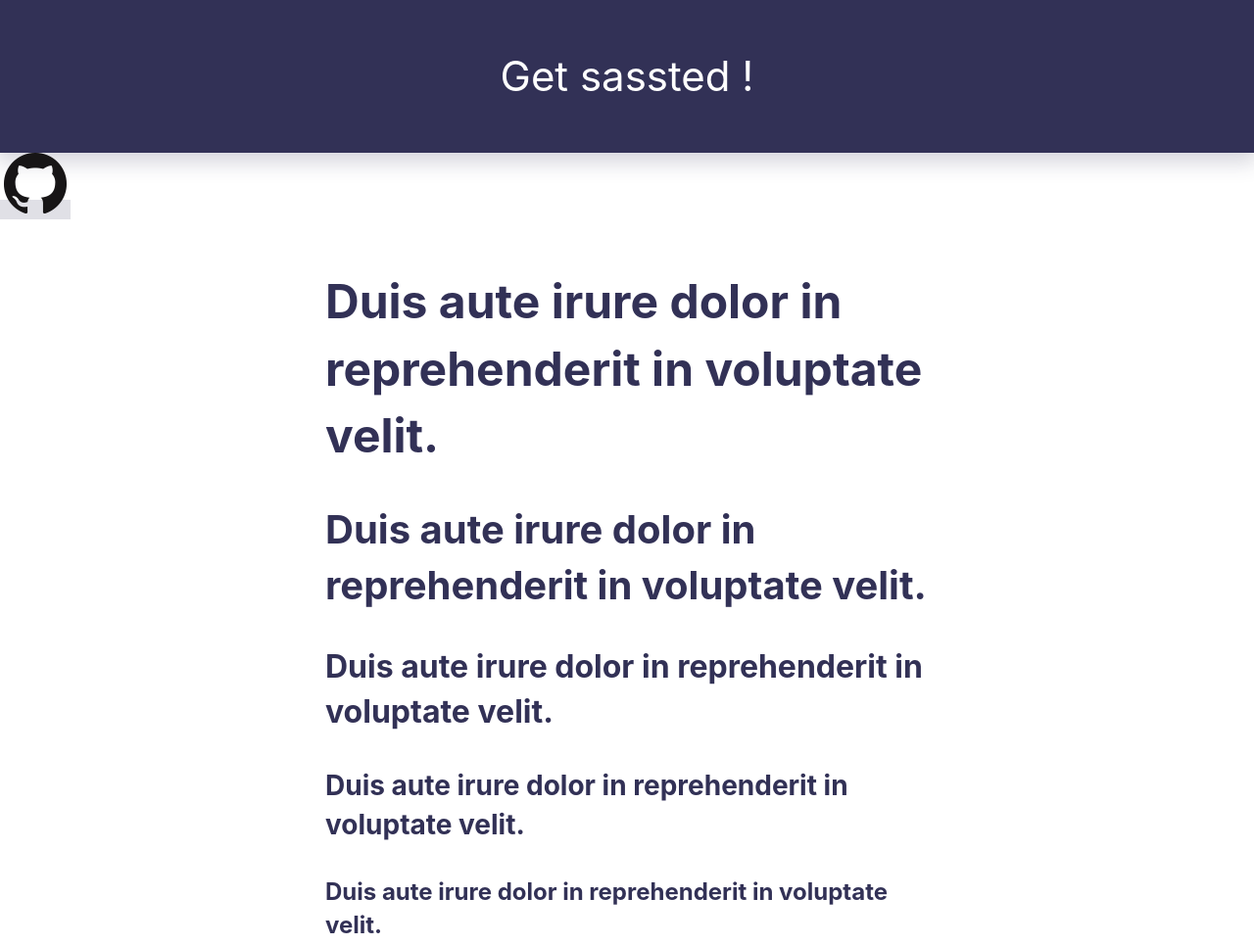
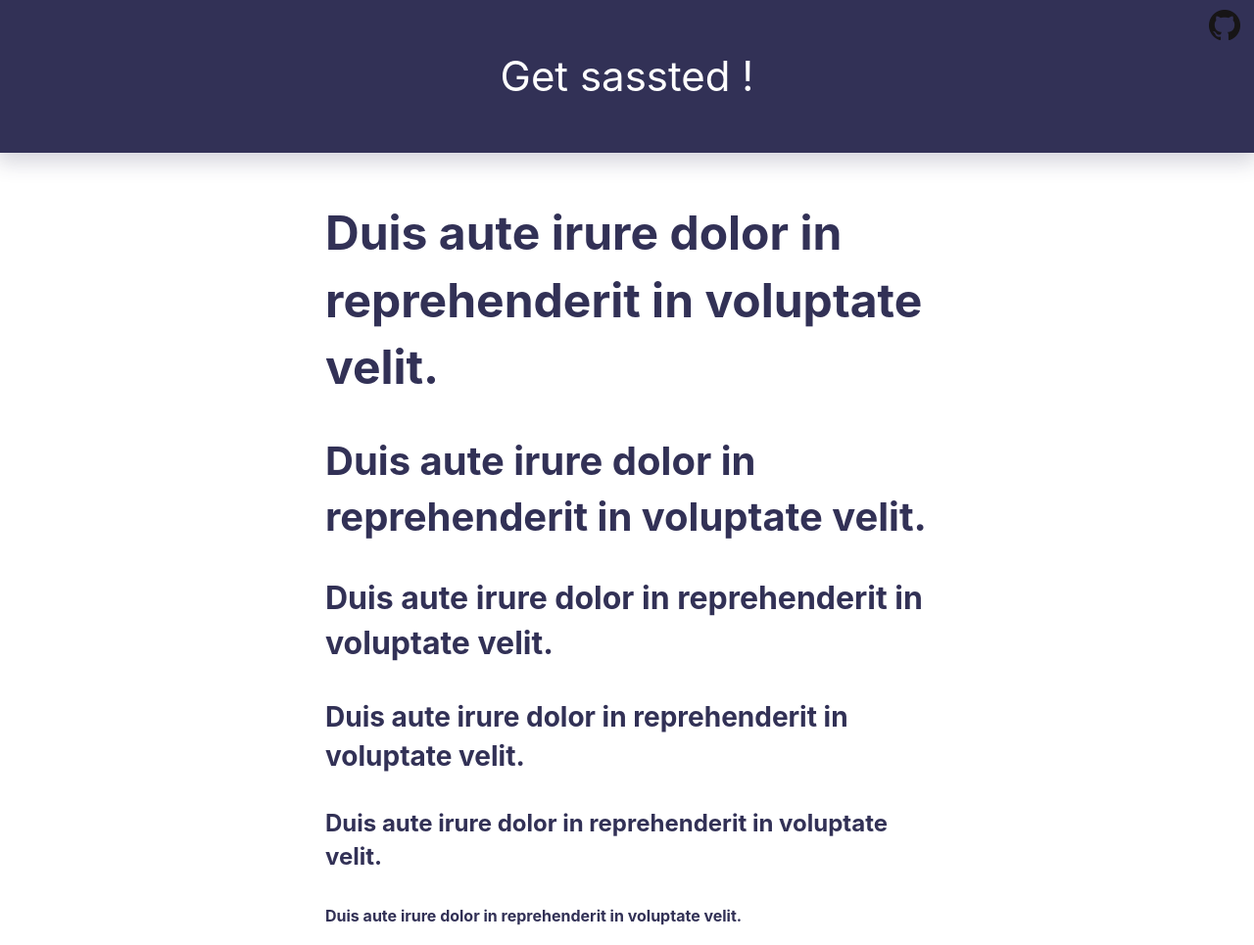
Before and after one commit to tunguskha/Sassted, a plain HTML site: page index.html in a window 1280 px wide. Shown: the top 965 px of the page at 98% size. Drawn offline with Linux system fonts and the light colour scheme.

Commit message:
Update demo.css

```diff
--- a/demo.css
+++ b/demo.css
@@ -21,3 +21,17 @@ header {
 	text-align: center;
 	font-size: 42px;
 }
+
+.demo-github {
+	position: fixed;
+	top: 10px;
+	right: 10px;
+}
+
+.demo-github a {
+	background: none;
+}
+
+.demo-github a img {
+	max-width: 32px;
+}
```
